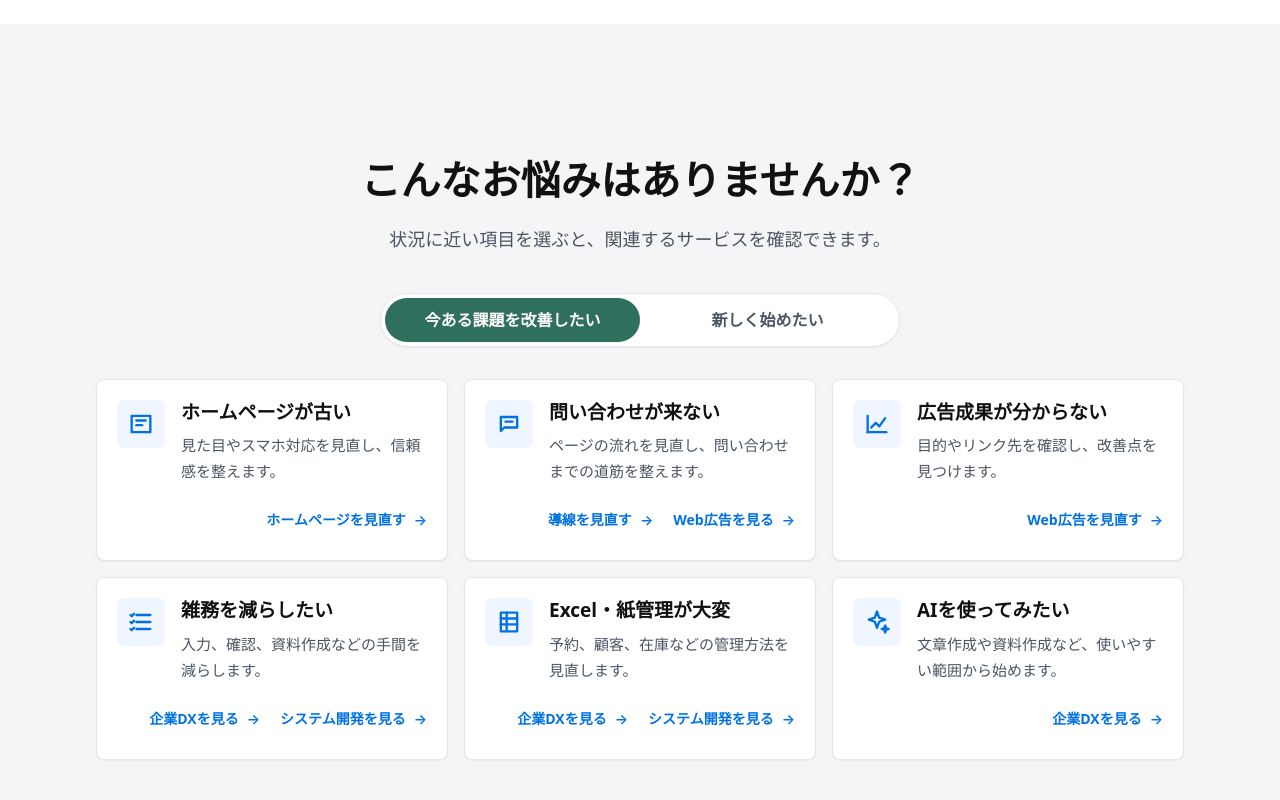
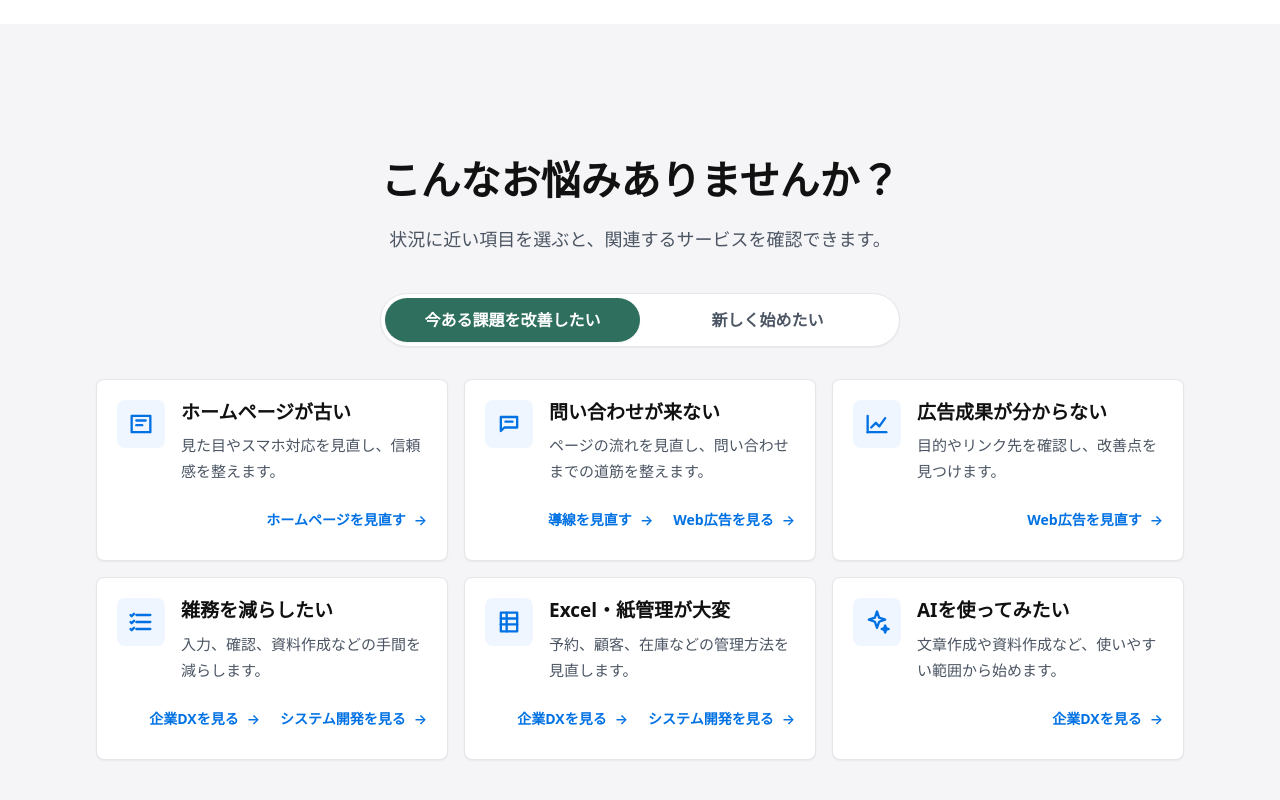
Before and after one commit to iwamitsuco/officialSite, a Next.js app: page / in a window 1280 px wide. Shown: the part 777-1577 px from the top of the page. Built offline with nearby package versions, Linux system fonts and the light colour scheme.

Commit message:
Shorten homepage problem heading

```diff
--- a/app/page.tsx
+++ b/app/page.tsx
@@ -69,7 +69,7 @@ export default function HomePage() {
       <section className="section-space bg-apple-gray">
         <div className="container-site">
           <SectionTitle
-            title="こんなお悩みはありませんか？"
+            title="こんなお悩みありませんか？"
             description="状況に近い項目を選ぶと、関連するサービスを確認できます。"
             align="center"
           />
```
